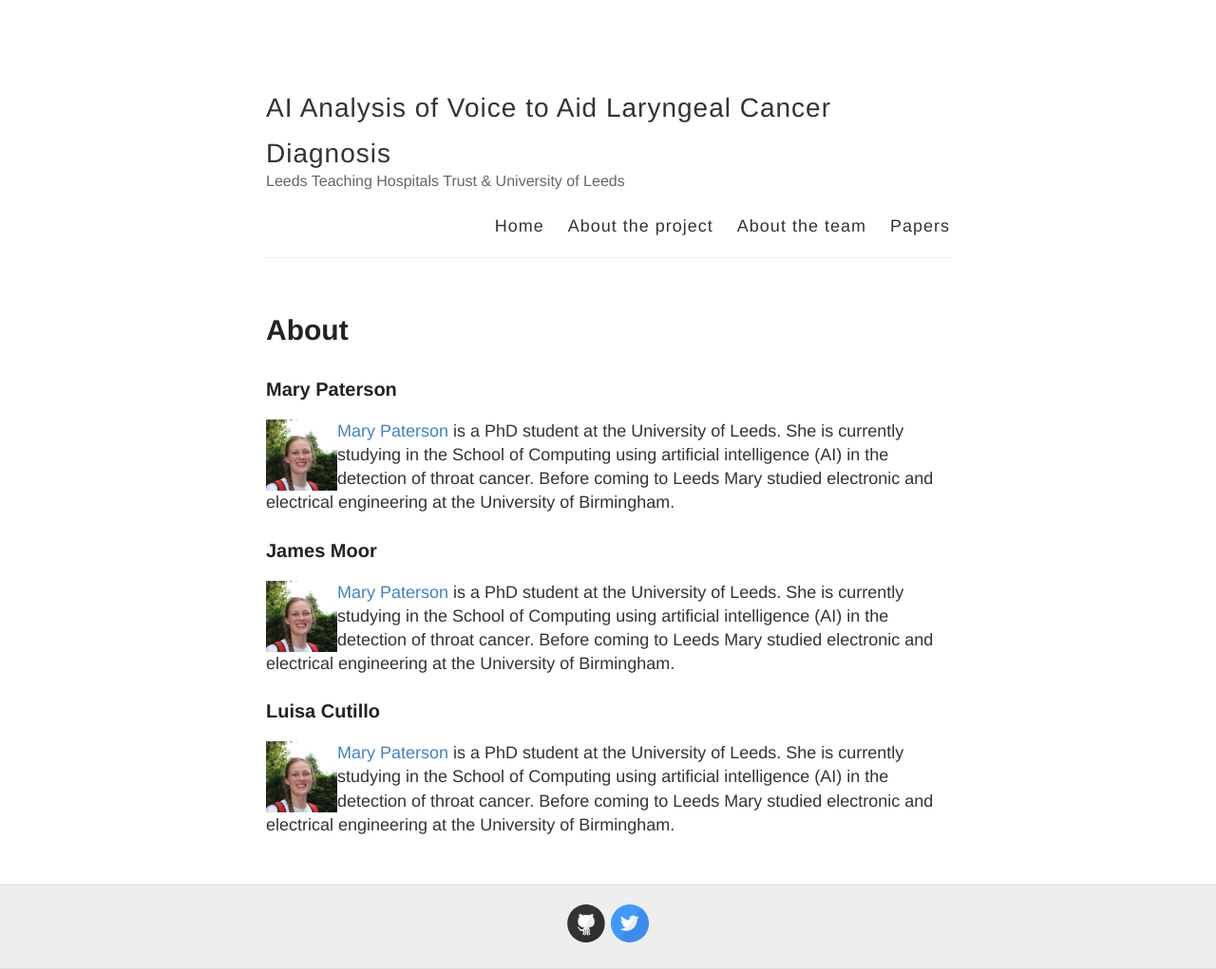
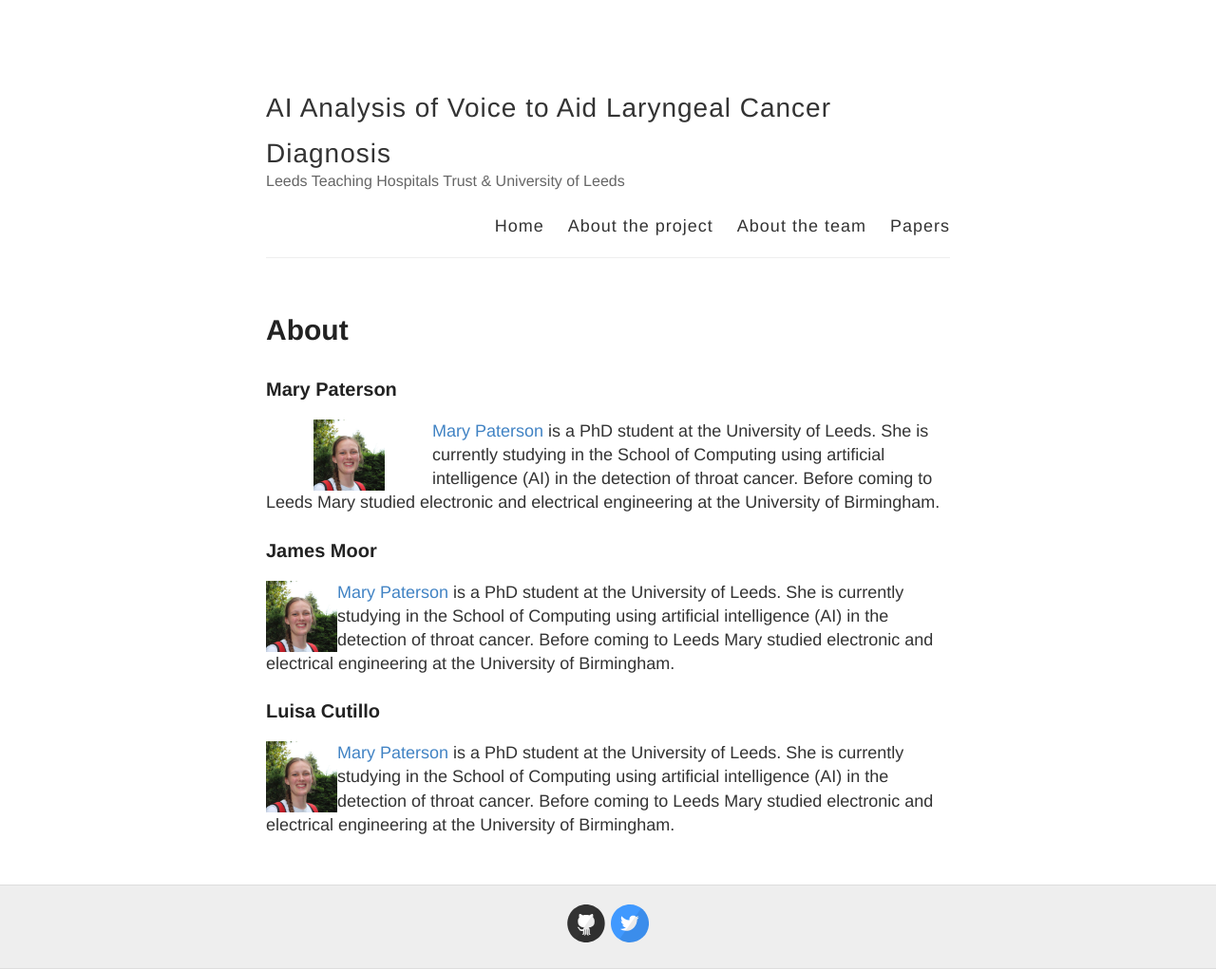
Before and after one commit to mary-paterson/mary-paterson.github.io, a Jekyll site: the page built from about.md, in a window 1280 px wide. Shown: the whole page at 95% size. Built offline with Jekyll 4.4.1, drawn with Linux system fonts in a browser that asks for light colours.

Commit message:
Update about.md

```diff
--- a/about.md
+++ b/about.md
@@ -6,7 +6,7 @@ permalink: /about/
 
 ### Mary Paterson
 
-<img  align="left" width="75" hspace="500" vspace="500" src="/images/Profile.jpg"> [Mary Paterson](https://eps.leeds.ac.uk/computing/pgr/8564/mary-paterson) is a PhD student at the University of Leeds. She is currently studying in the School of Computing using artificial intelligence (AI) in the detection of throat cancer. Before coming to Leeds Mary studied electronic and electrical engineering at the University of Birmingham.
+<img  align="left" width="75"  src="/images/Profile.jpg" style="vertical-align:middle;margin:0px 50px"> [Mary Paterson](https://eps.leeds.ac.uk/computing/pgr/8564/mary-paterson) is a PhD student at the University of Leeds. She is currently studying in the School of Computing using artificial intelligence (AI) in the detection of throat cancer. Before coming to Leeds Mary studied electronic and electrical engineering at the University of Birmingham.
 
 ### James Moor
 
```
